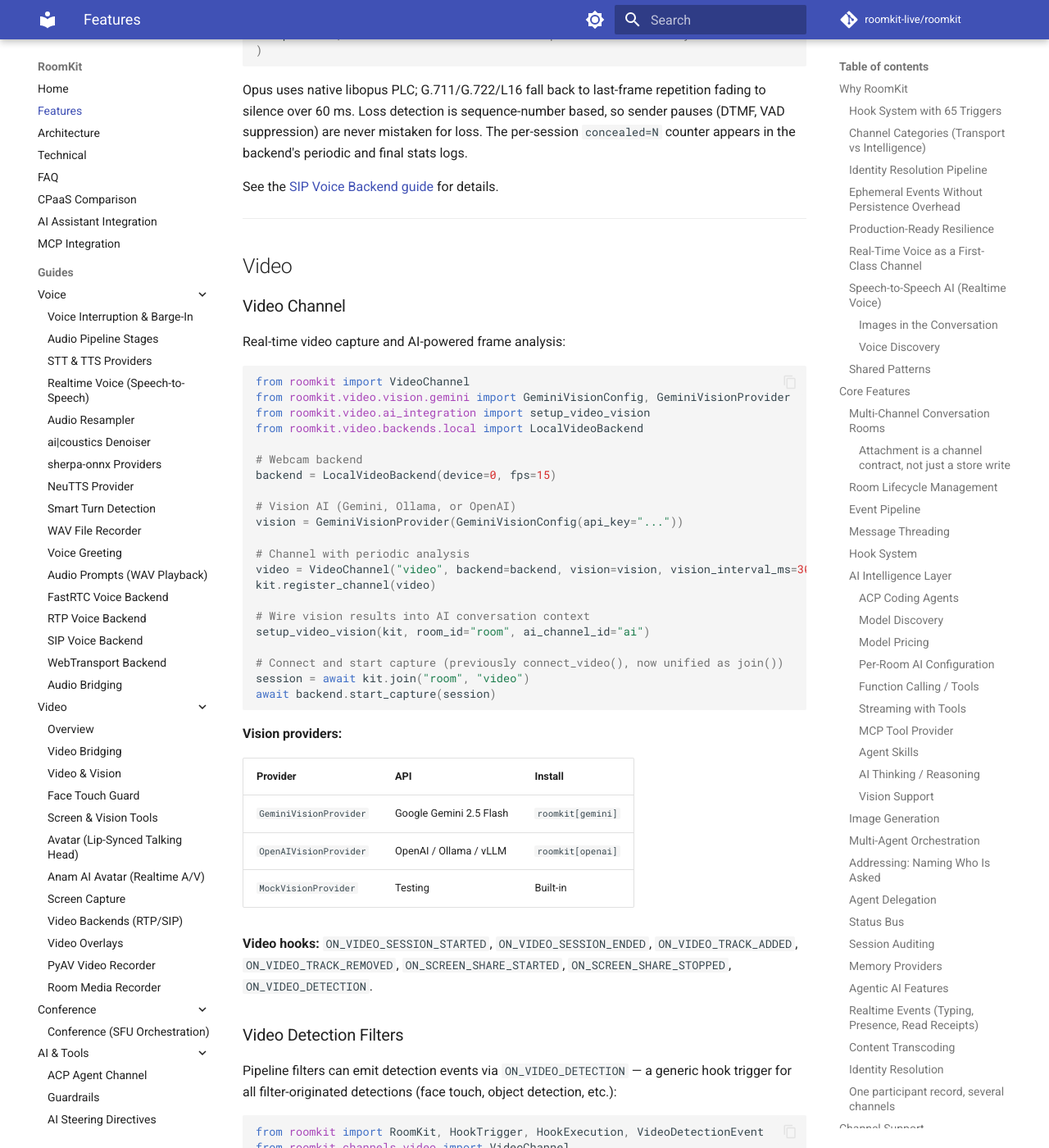
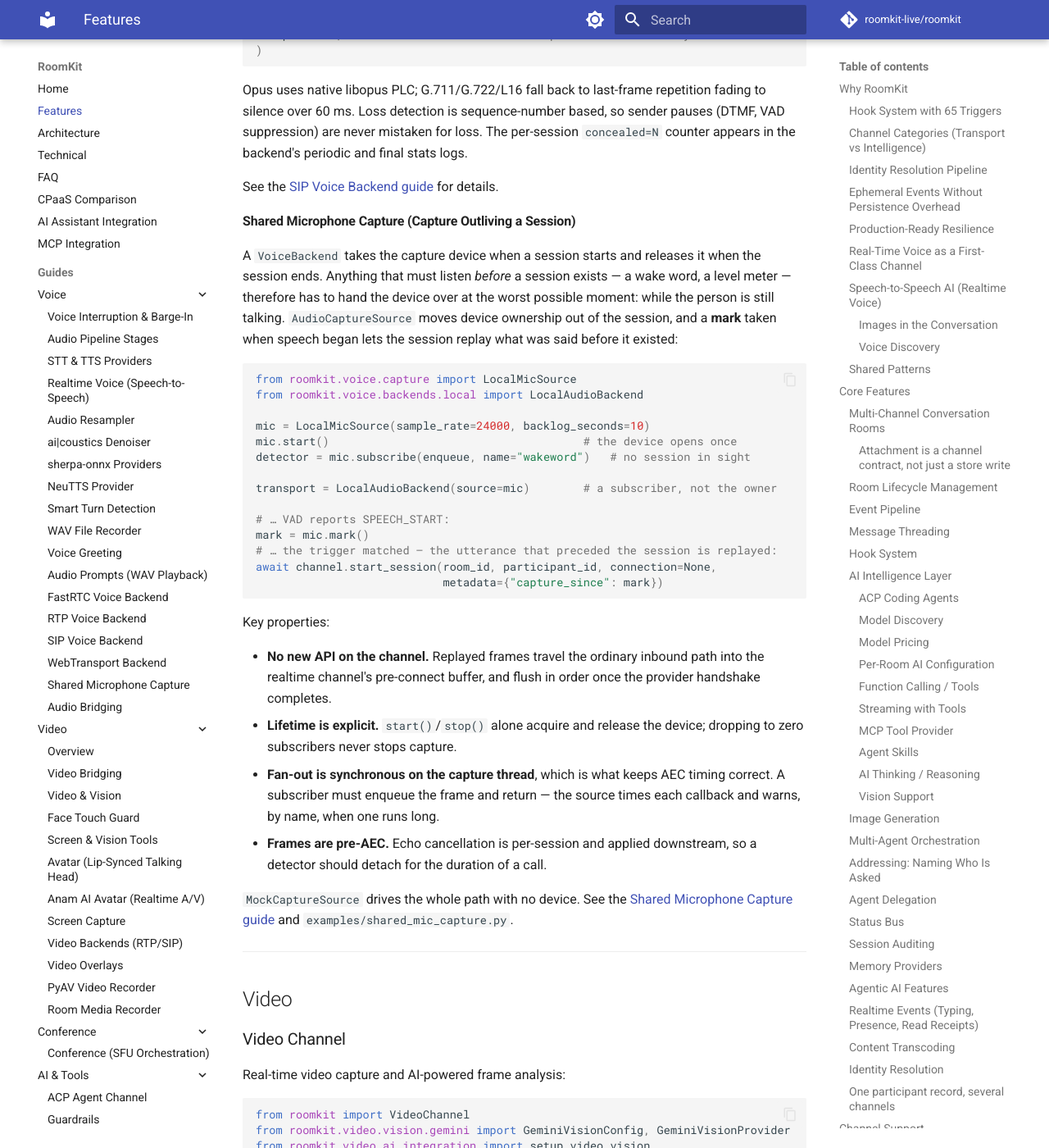
Before and after one commit to roomkit-live/roomkit-docs, an MkDocs documentation site: the page built from docs/features.md, in a window 1280 px wide and 1400 px high, scrolled down 49851 px. Shown: the whole window at 82% size. Built offline with MkDocs 1.6.1 and Material for MkDocs 9.7.7, drawn with Linux system fonts in a browser that asks for light colours; comment, search, counter and statistics services are not loaded.

Commit message:
docs(voice): shared microphone capture, and the phrase that is no longer lost
A VoiceBackend takes the capture device when a session starts and releases
it when the session ends, so anything that must listen before a session
exists has to hand the device over at exactly the wrong moment — while the
person is still talking. The guide explains the failure first, then the
primitive that removes it: a source that owns the device, and a mark that
lets a session replay what was said before it existed.

Also records the subscriber contract and why it is strict (fan-out is
synchronous on the capture thread, which is what holds AEC timing
together), why frames are pre-AEC and what that means for a detector during
a call, and why the backlog is addressed by mark rather than by a guessed
number of seconds.

One section documents what does not work, because it costs a day to
rediscover: transcribing the segment and searching the text for the trigger
phrase. Constrained to one language, Whisper assimilates foreign trigger
words; unconstrained, it interprets the segment globally and the trigger
disappears from the text entirely. Acoustic fingerprinting through the
encoder alone is what works, with the measured numbers. Detection stays the
application's job — documented here, not implemented in the library.

Adds the API reference page and both nav entries.

````diff
--- a/docs/features.md
+++ b/docs/features.md
@@ -2025,6 +2025,49 @@ backend's periodic and final stats logs.
 See the [SIP Voice Backend guide](guides/sip-backend.md#packet-loss-concealment)
 for details.
 
+#### Shared Microphone Capture (Capture Outliving a Session)
+
+A `VoiceBackend` takes the capture device when a session starts and releases it
+when the session ends. Anything that must listen *before* a session exists — a
+wake word, a level meter — therefore has to hand the device over at the worst
+possible moment: while the person is still talking. `AudioCaptureSource` moves
+device ownership out of the session, and a **mark** taken when speech began lets
+the session replay what was said before it existed:
+
+```python
+from roomkit.voice.capture import LocalMicSource
+from roomkit.voice.backends.local import LocalAudioBackend
+
+mic = LocalMicSource(sample_rate=24000, backlog_seconds=10)
+mic.start()                                      # the device opens once
+detector = mic.subscribe(enqueue, name="wakeword")   # no session in sight
+
+transport = LocalAudioBackend(source=mic)        # a subscriber, not the owner
+
+# … VAD reports SPEECH_START:
+mark = mic.mark()
+# … the trigger matched — the utterance that preceded the session is replayed:
+await channel.start_session(room_id, participant_id, connection=None,
+                            metadata={"capture_since": mark})
+```
+
+Key properties:
+
+- **No new API on the channel.** Replayed frames travel the ordinary inbound
+  path into the realtime channel's pre-connect buffer, and flush in order once
+  the provider handshake completes.
+- **Lifetime is explicit.** `start()`/`stop()` alone acquire and release the
+  device; dropping to zero subscribers never stops capture.
+- **Fan-out is synchronous on the capture thread**, which is what keeps AEC
+  timing correct. A subscriber must enqueue the frame and return — the source
+  times each callback and warns, by name, when one runs long.
+- **Frames are pre-AEC.** Echo cancellation is per-session and applied
+  downstream, so a detector should detach for the duration of a call.
+
+`MockCaptureSource` drives the whole path with no device. See the
+[Shared Microphone Capture guide](guides/shared-mic-capture.md) and
+`examples/shared_mic_capture.py`.
+
 ---
 
 ## Video
--- a/mkdocs.yml
+++ b/mkdocs.yml
@@ -85,6 +85,7 @@ nav:
           - RTP Voice Backend: guides/rtp-backend.md
           - SIP Voice Backend: guides/sip-backend.md
           - WebTransport Backend: guides/webtransport-backend.md
+          - Shared Microphone Capture: guides/shared-mic-capture.md
           - Audio Bridging: guides/audio-bridge.md
       - Video:
           - Overview: guides/video-overview.md
@@ -169,6 +170,7 @@ nav:
           - Voice Channel: api/providers-voice.md
           - Conference: api/conference.md
           - Audio Pipeline: api/voice-pipeline.md
+          - Capture Sources: api/capture.md
           - RTP Backend: api/rtp-backend.md
           - SIP Backend: api/sip-backend.md
           - Realtime Voice: api/providers-realtime-voice.md
````
Also changed, not shown: docs/api/capture.md (added, +64 -0 lines), docs/guides/shared-mic-capture.md (added, +185 -0 lines).
